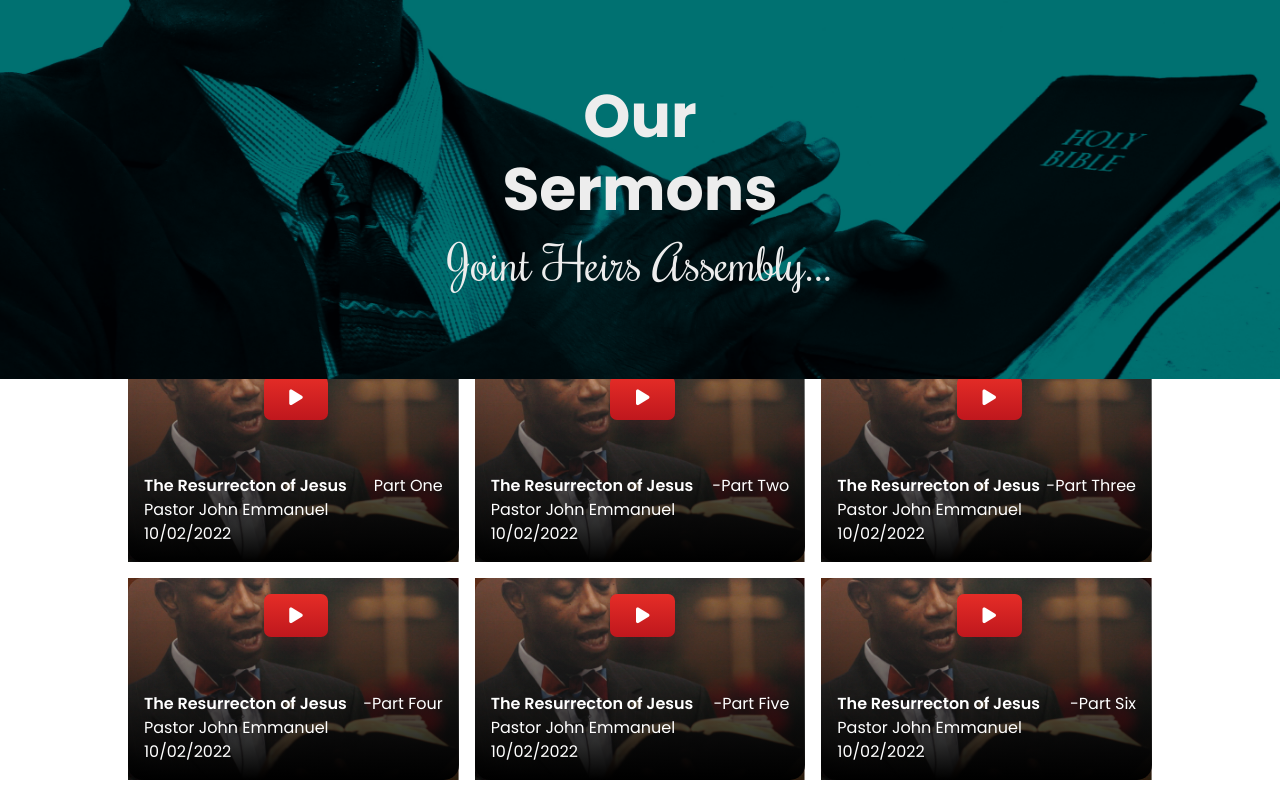
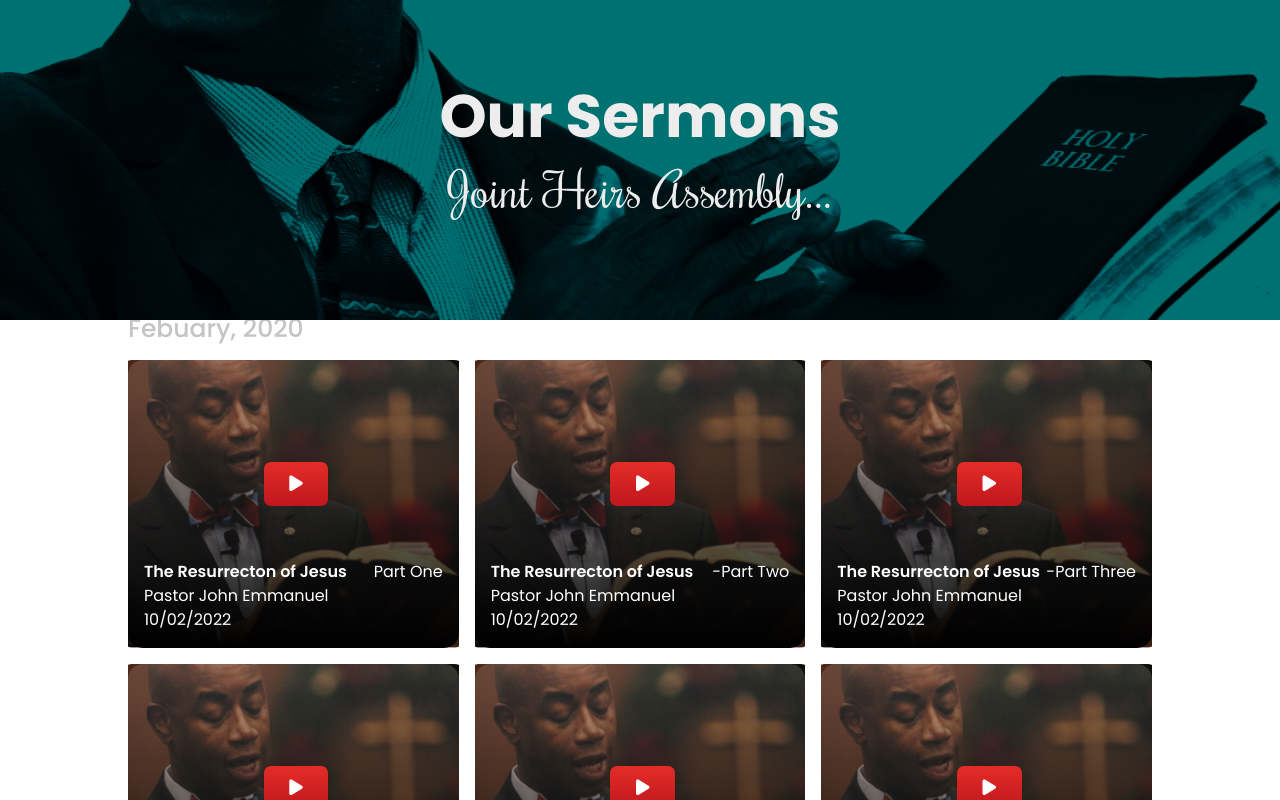
Before and after one commit to pin4eva/joint_heirs_frontend, a Next.js app: page /sermons in a window 1280 px wide. Shown: the top 800 px of the page. Built offline with nearby package versions, Linux system fonts and the light colour scheme.

Commit message:
changed sermon class to id

```diff
--- a/src/pages/sermons/index.tsx
+++ b/src/pages/sermons/index.tsx
@@ -32,7 +32,7 @@ const SermonsPage = () => {
 					</div>
 				</header>
 
-				<div className="sermon">
+				<div className="sermon-2">
 					<div className="sermon-navi">
 						<div className="sermon-flex">
 							{" "}
--- a/src/styles/sermon.scss
+++ b/src/styles/sermon.scss
@@ -1,22 +1,15 @@
 #sermon {
 	.sermon-header {
-		background-image: url("/images/PreacherBg.png");
+		background-image: url("../../public/images/PreacherBg.png");
 		background-repeat: no-repeat;
 		background-size: cover;
 		min-height: 40vh;
 
 		&-inner {
 			text-align: center;
-
 			// justify-content: center;
 			margin: 5rem auto;
 			color: #ffffff;
-
-			.top-text {
-				width: 100%;
-				max-width: 300px;
-				margin-inline: auto;
-			}
 
 			@media screen and (max-width: $md) {
 				margin: 8rem auto;
@@ -352,12 +345,12 @@
 
 					.febuary-videos {
 						position: relative;
-						background-image: url("/images/pst-thomas.png");
+						background-image: url("../../public/images/pst-thomas.png");
 						background-position: center;
 						background-repeat: no-repeat;
 						background-size: cover;
 						width: 100%;
-
+						height: 36vh;
 
 						@media screen and (max-width: $md) {
 							// width: 100%;
```
